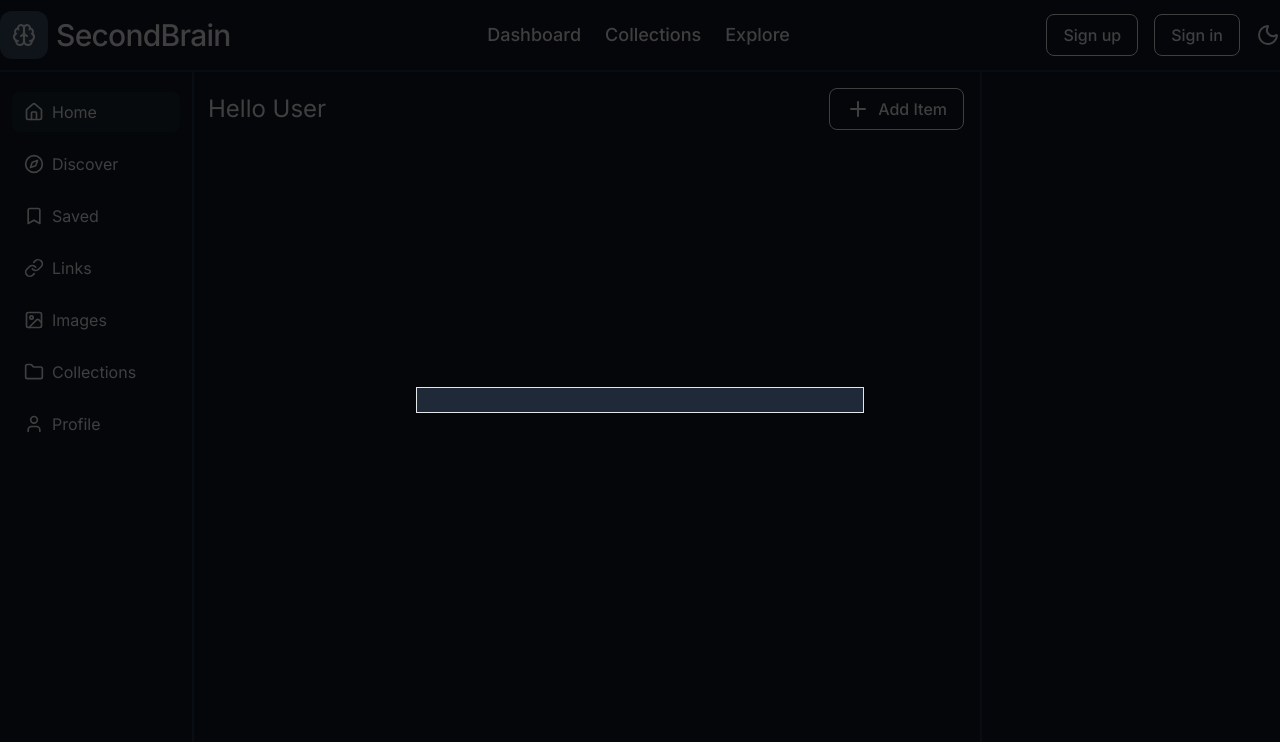
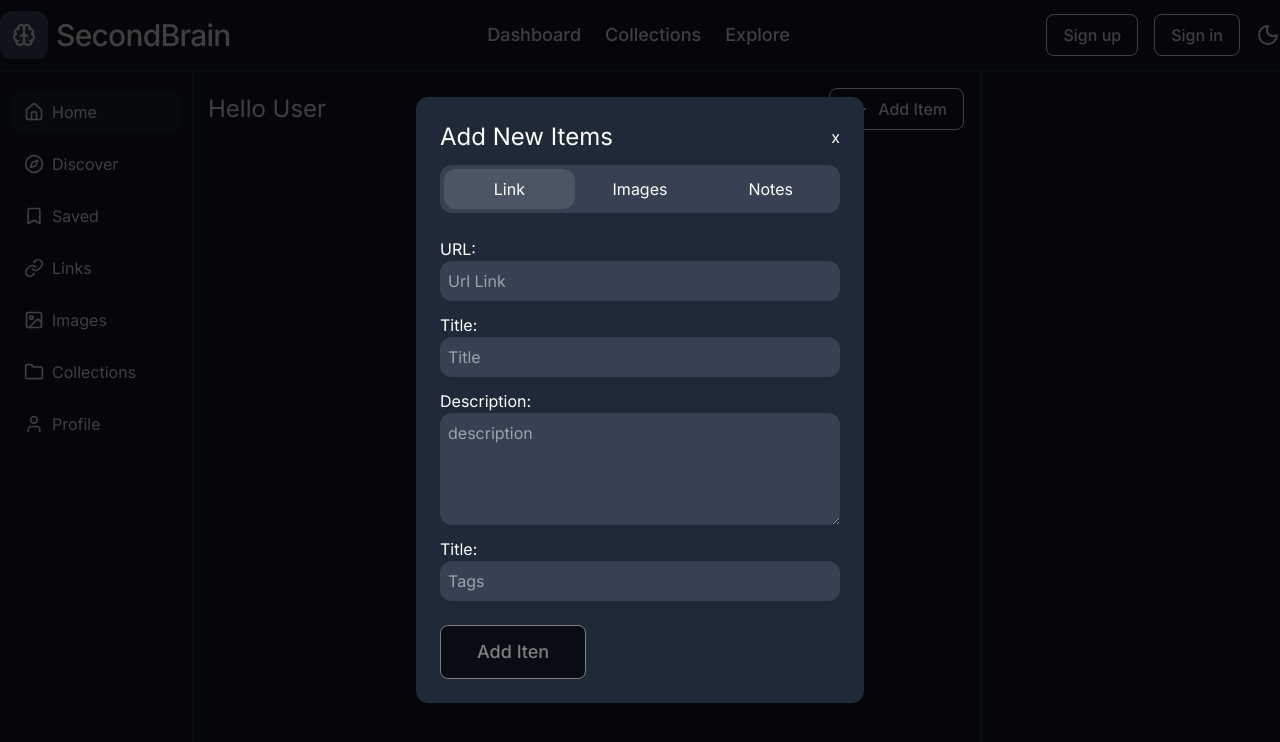
Before and after one commit to Subrat0802/second-brain, a React (Vite) app in the folder frontend/: page /dashboard in a window 1280 px wide. Both pictures are taken after a click on the button "Add Item". Shown: the top 742 px of the page. Built offline with nearby package versions, Linux system fonts and the light colour scheme; a web font is replaced by a local one.

Commit message:
dialog box completed

```diff
--- /dev/null
+++ b/frontend/src/components/ui/DataForm.tsx
@@ -0,0 +1,71 @@
+import React, { useState } from "react";
+import Button from "./Button";
+
+const DataForm = () => {
+  const [selectedTag, setSelectedTag] = useState("Link");
+
+  const clickHandler = (e: React.MouseEvent<HTMLDivElement>) => {
+    const text = e.currentTarget.querySelector("p")?.innerText ?? "";
+    setSelectedTag(text);
+  }
+  return (
+    <div
+      className="mx-auto p-6 rounded-xl w-[35%] bg-[#1F2937] text-[#FFFFFF]"
+      onClick={(e) => e.stopPropagation()}
+    >
+      <div className="flex justify-between items-center">
+        <p className="text-2xl ">Add New Items</p>
+        <p>x</p>
+      </div>
+      <div className="flex my-3 justify-between items-center mb-6 rounded-xl p-1 bg-[#374151]">
+        <div className={`text-center w-full p-2 ${selectedTag === "Link" && "bg-[#4B5563]"} rounded-xl cursor-pointer`} onClick={(e) => clickHandler(e)}>
+          <p>Link</p>
+        </div>
+        <div className={`text-center w-full p-2 ${selectedTag === "Images" && "bg-[#4B5563]"} rounded-xl cursor-pointer`} onClick={(e) => clickHandler(e)}>
+          <p>Images</p>
+        </div>
+        <div  className={`text-center w-full p-2 ${selectedTag === "Notes" && "bg-[#4B5563]"} rounded-xl cursor-pointer`} onClick={(e) => clickHandler(e)}>
+          <p>Notes</p>
+        </div>
+      </div>
+      <div className="flex flex-col gap-3">
+        <div className="flex flex-col">
+          <label htmlFor="url">URL:</label>
+          <input
+            id="url"
+            placeholder="Url Link"
+            className="bg-[#374151] rounded-xl p-2"
+          />
+        </div>
+        <div className="flex flex-col">
+          <label htmlFor="title">Title:</label>
+          <input
+            id="title"
+            placeholder="Title"
+            className="bg-[#374151] rounded-xl p-2"
+          />
+        </div>
+        <div className="flex flex-col">
+          <label htmlFor="description">Description:</label>
+          <textarea
+            id="description"
+            placeholder="description"
+            rows={4}
+            className="bg-[#374151] rounded-xl p-2"
+          />
+        </div>
+        <div className="flex flex-col mb-3">
+          <label htmlFor="tags">Title:</label>
+          <input
+            id="tags"
+            placeholder="Tags"
+            className="bg-[#374151] rounded-xl p-2 "
+          />
+        </div>
+        <Button size="sm" varient="secondary" text="Add Iten" />
+      </div>
+    </div>
+  );
+};
+
+export default DataForm;
--- a/frontend/src/components/ui/Dialog.tsx
+++ b/frontend/src/components/ui/Dialog.tsx
@@ -1,15 +1,17 @@
 import { useDispatch, useSelector } from "react-redux";
 import type { RootState } from "../../main";
 import { setDialogState } from "../../redux/slices/commonStates";
+import DataForm from "./DataForm";
 
 const Dialog = () => {
+  const dispatch = useDispatch();
+  const dialogState = useSelector(
+    (state: RootState) => state.commonState.dialogState
+  );
 
-    const dispatch = useDispatch();
-    const dialogState = useSelector((state: RootState) => state.commonState.dialogState);
-
-    const setDialogHandle = () => {
-        dispatch(setDialogState(!dialogState))
-    }
+  const setDialogHandle = () => {
+    dispatch(setDialogState(!dialogState));
+  };
   return (
     <div className="fixed w-[100dvw] h-[100dvh] z-40">
       {/* Semi-transparent overlay */}
@@ -18,9 +20,7 @@ const Dialog = () => {
           className="w-full h-[100dvh] flex justify-center items-center"
           onClick={setDialogHandle}
         >
-          <div className="mx-auto border p-3 w-[35%] bg-[#1F2937]">
-
-          </div>
+          <DataForm />
         </div>
       </div>
     </div>
```
